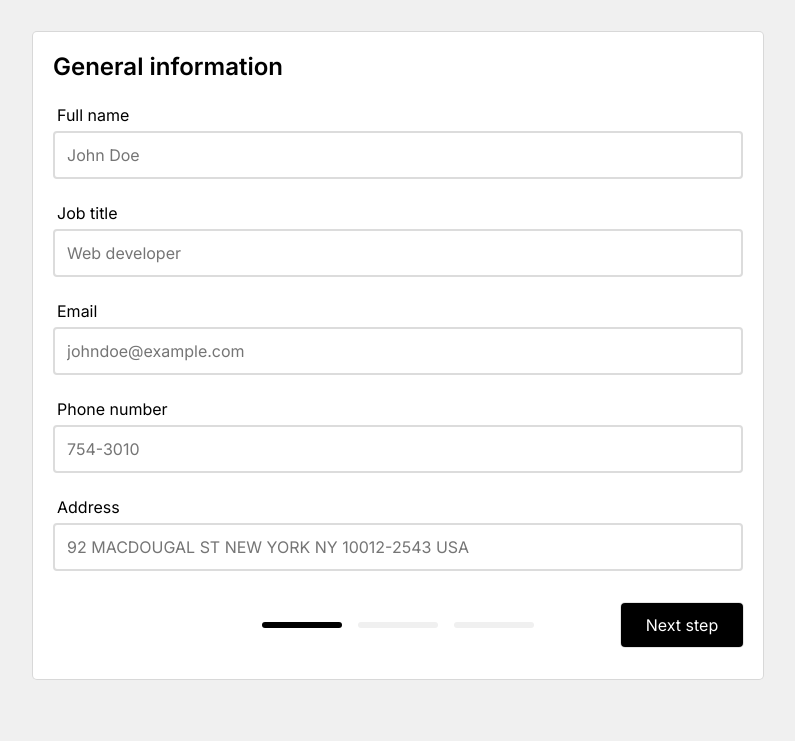
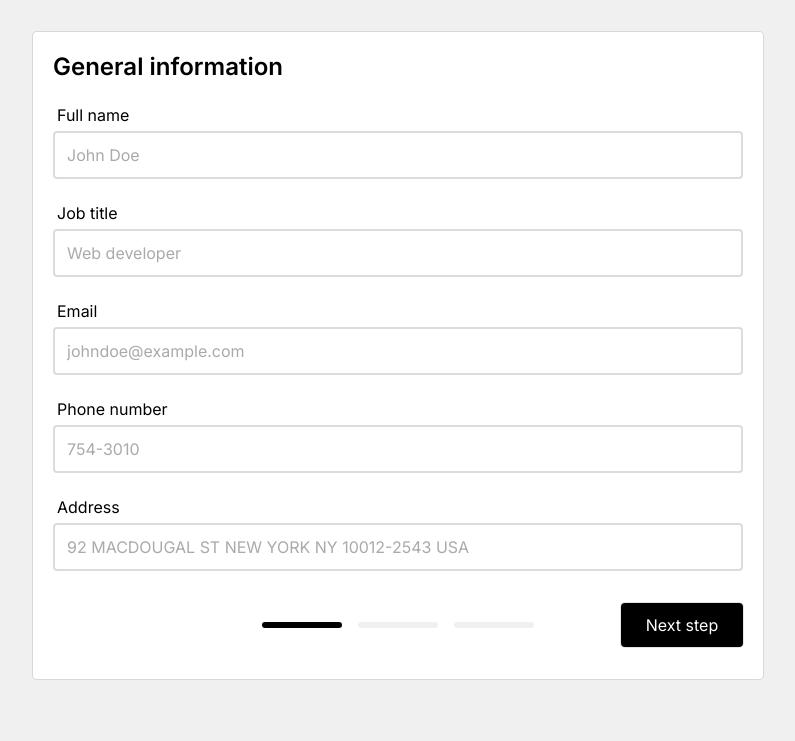
Before and after one commit to nelrnd/react-cv-application, a React (Create React App) app: page / in a window 1280 px wide. Shown: the top 741 px of the page, without its empty margins (242-1037 px from the left). Built offline with nearby package versions, Linux system fonts and the light colour scheme.

Commit message:
Make input placeholder color lighter

```diff
--- a/src/styles.css
+++ b/src/styles.css
@@ -68,6 +68,11 @@ body {
   padding: 12px;
   border: solid 2px #dcdcdc;
   border-radius: 4px;
+}
+
+.form-section input::placeholder,
+.form-section textarea::placeholder {
+  color: #aaaaaa;
 }
 
 .form-section textarea {
```
